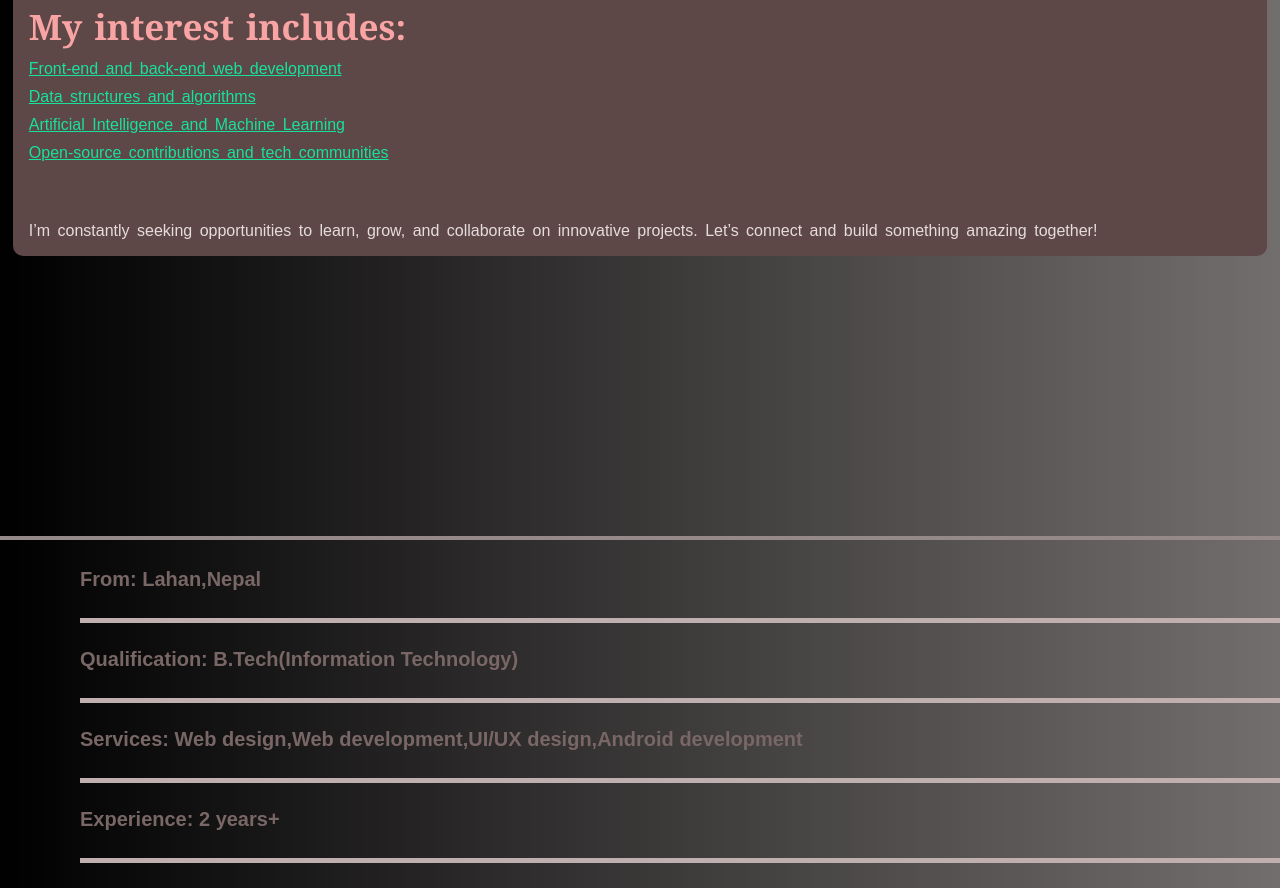
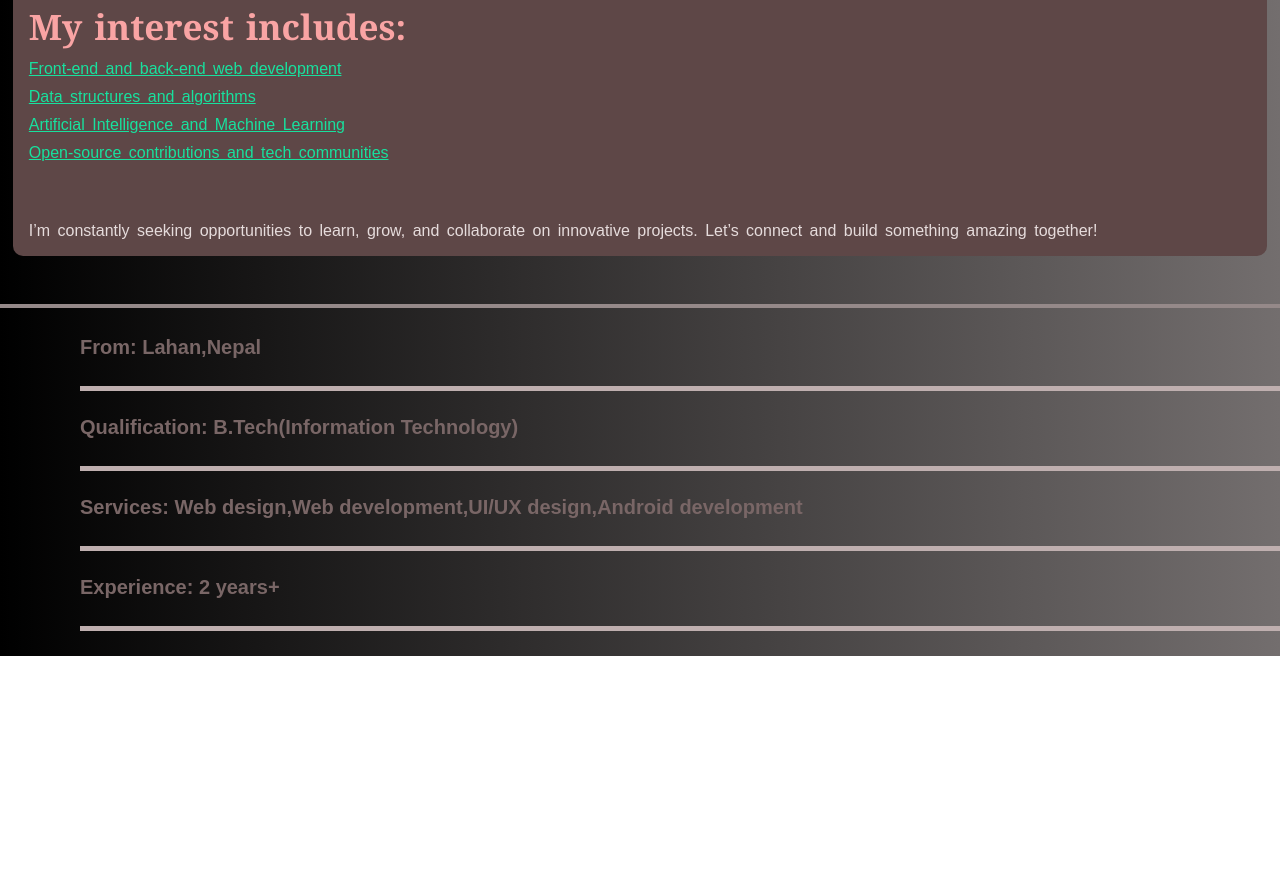
Before and after one commit to jigyasa-y/jigyasa-y.github.io, a plain HTML site: page Html/about.html in a window 1280 px wide. Shown: the part 968-1856 px from the top of the page. After the commit the page ends 1624 px from the top, so only its background shows below. Drawn offline with Linux system fonts and the light colour scheme.

Commit message:
Update about.css

```diff
--- a/Css/about.css
+++ b/Css/about.css
@@ -290,7 +290,7 @@ animation : animate_intro 1.5s linear 1;
     /* border:1px solid white; */
     height:20rem;
     position:relative;
-    margin-top:14.5rem;
+/*     margin-top:14.5rem; */
     display: flex;
     flex-direction: column;
 }
```
